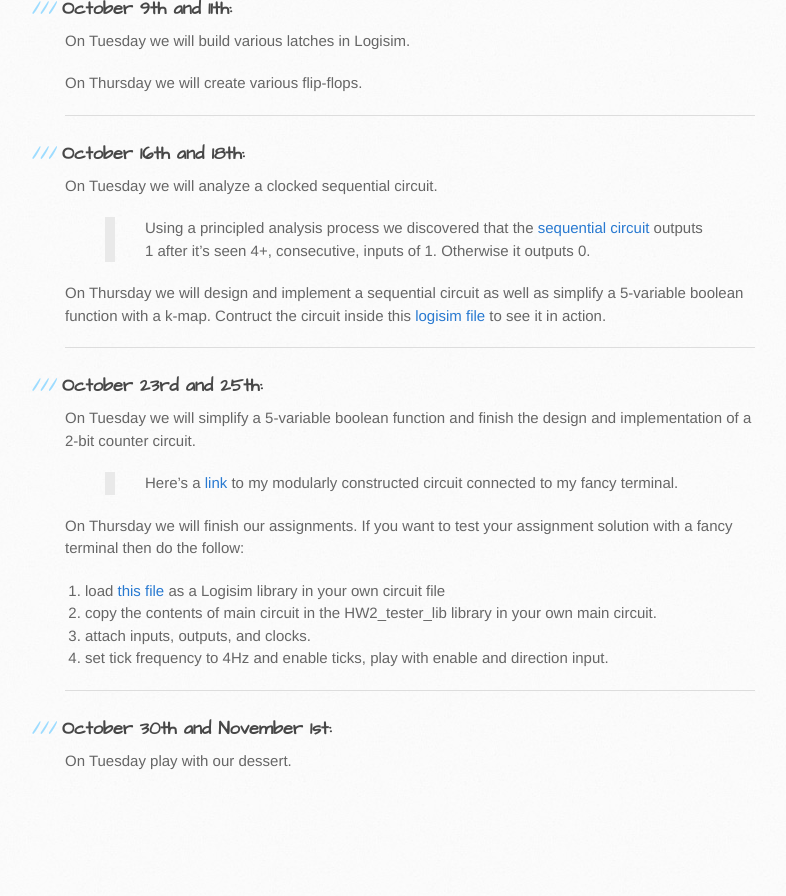
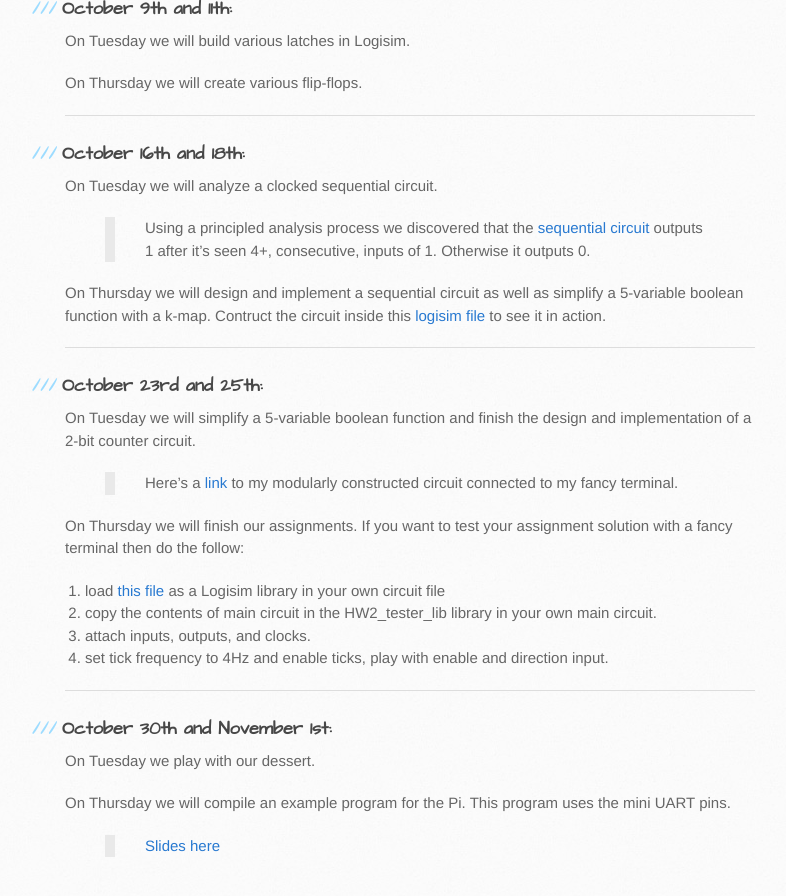
Before and after one commit to philstutorials/philstutorials.github.io, a Jekyll site: the page built from CPSC359.md, in a window 1280 px wide and 900 px high, scrolled down 1121 px. Shown: the top 896 px of the window, without its empty margins (105-891 px from the left). Built offline with Jekyll 4.4.1, drawn with Linux system fonts in a browser that asks for light colours; our own code applies the rules of GitHub Pages for plain Markdown files; before the commit the page ends 1936 px from its top, so only the background shows below that.

Commit message:
Update CPSC359.md

```diff
--- a/CPSC359.md
+++ b/CPSC359.md
@@ -68,4 +68,8 @@ If you want to test your assignment solution with a fancy terminal then do the f
 ----
 
 ### October 30th and November 1st:
-On Tuesday play with our dessert.
+On Tuesday we play with our dessert.
+
+On Thursday we will compile an example program for the Pi. This program uses the mini UART pins.
+
+> [Slides here](https://slides.com/pathomas/cross-compilation#/)
```
